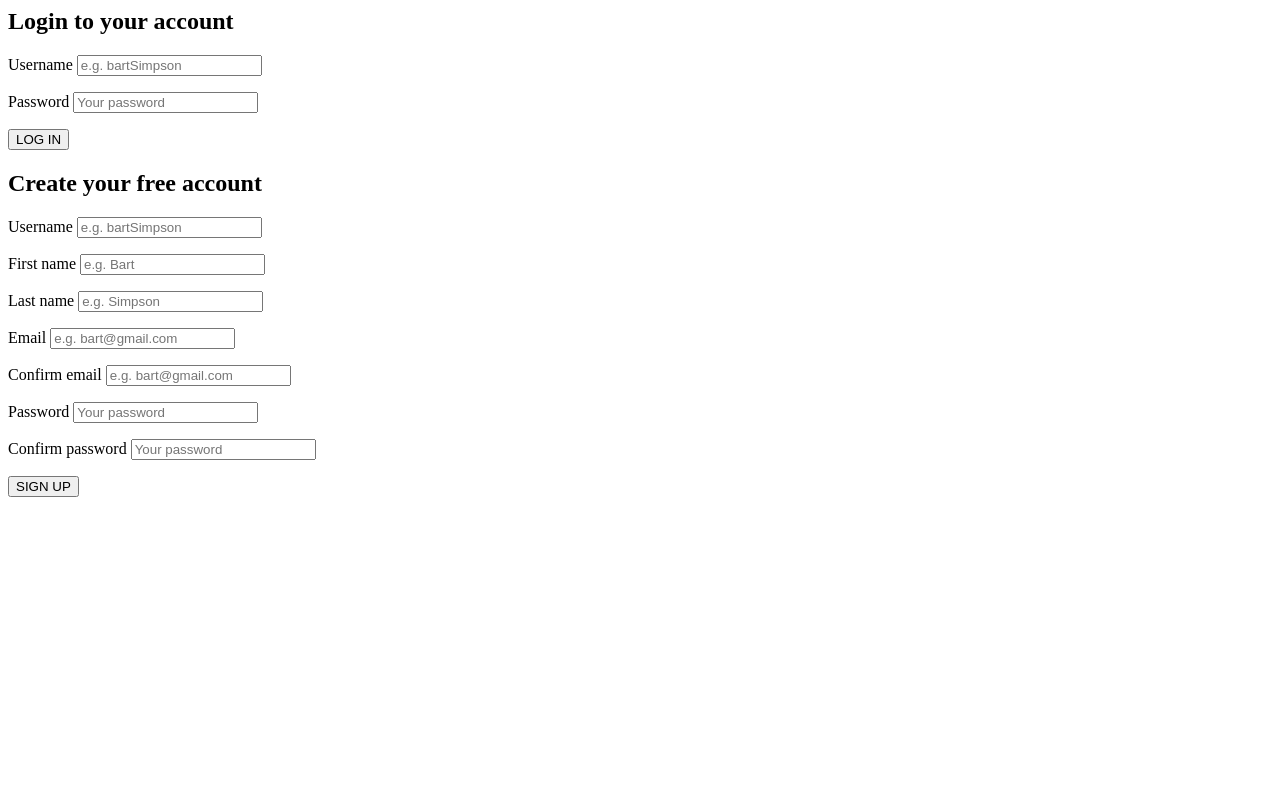
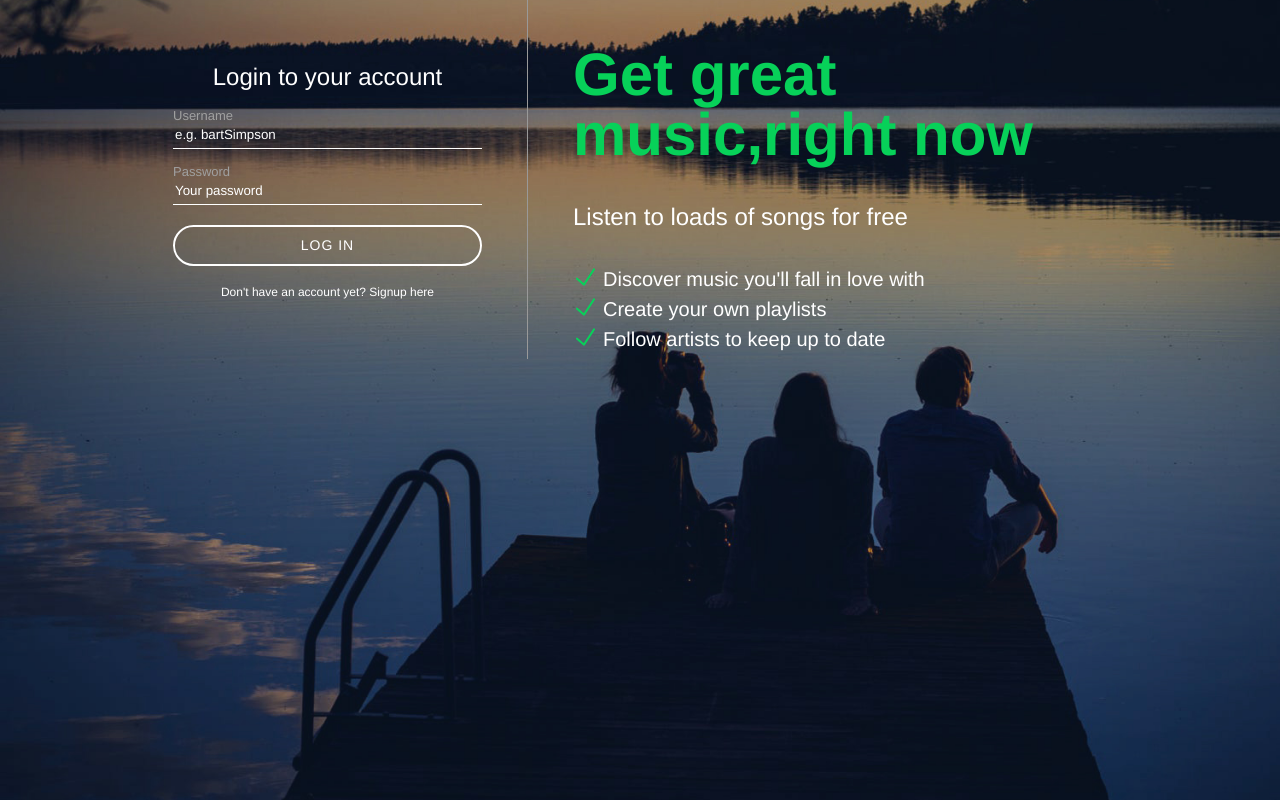
Before and after one commit to Andrew-Causelof/Slotify, a PHP site: page /register.php in a window 1280 px wide. Run offline with PHP 8.4, Linux system fonts and the light colour scheme.

Commit message:
Styling the registration page

```diff
--- /dev/null
+++ b/assets/css/register.css
@@ -0,0 +1,134 @@
+html, body {
+	padding: 0;
+	margin: 0;
+	height: 100%;
+}
+
+#background {
+  background-color: #000;
+  background-image: url(../images/bg.jpg);
+  background-position: center;
+  background-size: cover;
+  display: table;
+  height: 100%;
+  width: 100%;
+}
+
+#loginContainer * {
+	color: #fff;
+	font-family: "Helvetica Neue", "Helvetica", "Arial", "sans-serif";
+    font-weight: normal;
+    line-height: 1em;
+    box-sizing: border-box;
+}
+
+#loginContainer  {
+    width: 80%;
+    margin: 0 auto;
+    position: relative;
+    max-width: 1024px;
+}
+
+::-webkit-input-placeholder { color: #fff; }
+:-ms-input-placeholder { color: #fff; }
+::-ms-input-placeholder { color: #fff; }
+::placeholder { color: #fff; }
+
+#inputContainer {
+	width: 400px;
+	padding:45px;
+	float:left;
+	border-right:1px solid #999;
+
+}
+
+
+#inputContainer h2{
+	text-align:center;
+}
+
+#inputContainer input[type="text"],
+#inputContainer input[type="password"],
+#inputContainer input[type="email"]   {
+    display: block;
+    background-color: transparent;
+    border: 0;
+    border-bottom: 1px solid #fff;
+    height: 27px;
+    line-height: 27px;
+    width: 100%;
+}
+
+#inputContainer label {
+	color: #a0a0a0;
+    font-size: 13px;
+    margin-top: 15px;
+    display: block;
+}
+
+#inputContainer button {
+	background-color: transparent;
+    border: 2px solid #fff;
+    border-radius: 250px;
+    color: #fff;
+    display: block;
+    font-size: 14px;
+    letter-spacing: 1px;
+    margin: 20px auto;
+    height: 41px;
+    width: 100%;
+}
+
+#inputContainer button:hover {
+cursor:pointer;
+}
+
+.hasAccountText span {
+	font-weight: bold;
+    font-size: 12px;
+}
+
+.hasAccountText  {
+	text-align: center;
+}
+
+.hasAccountText span:hover {
+cursor:pointer;
+}
+
+#registerForm,
+#loginForm {
+	display: none;
+}
+
+#loginText {
+	padding: 45px;
+    display: table-cell;
+}
+
+#loginText h1 {
+	color: #07d159;
+    font-size: 60px;
+    font-weight: bold;
+}
+
+#loginText h2 {
+	margin: 35px 0;
+}
+
+#loginText ul {
+	padding: 0;
+}
+
+#loginText li {
+	font-size: 20px;
+	list-style-type: none;
+	padding: 5 30px;
+	background: url(../images/icons/checkmark.png) no-repeat 0 0;
+}
+
+#inputContainer .errorMessage {
+	color: #07d159;
+	font-size: 12px;
+	display: block;
+}
--- /dev/null
+++ b/assets/js/register.js
@@ -0,0 +1,13 @@
+$(document).ready(function(){
+
+	$("#hideLogin").click(function(){
+		$("#loginForm").hide();
+		$("#registerForm").show();
+	})
+
+	$("#hideRegister").click(function(){
+		$("#loginForm").show();
+		$("#registerForm").hide();
+	})
+
+})
--- a/includes/classes/Account.php
+++ b/includes/classes/Account.php
@@ -7,6 +7,18 @@
 		public function __construct($con) {
 			$this->con = $con;
 			$this->errorArray = array();
+		}
+
+		public function login($un, $pw){
+			$pw = md5($pw);
+
+			$query = mysqli_query($this->con, "SELECT * FROM users WHERE username='$un' AND password= '$pw' ");
+			if(mysqli_num_rows($query) == 1){
+				return true;
+			} else{
+				array_push($this->errorArray, Constants::$loginFailed);
+				return false;
+			}
 		}
 
 		public function register($un, $fn, $ln, $em, $em2, $pw, $pw2) {
--- a/includes/classes/Constants.php
+++ b/includes/classes/Constants.php
@@ -12,5 +12,7 @@ class Constants {
 	public static $usernameTaken = "This username already exists";
 	public static $emailTaken = "This email is already in use";
 
+	public static $loginFailed = "Your username or password was incorrect";
+
 }
 ?>
--- a/includes/config.php
+++ b/includes/config.php
@@ -1,5 +1,7 @@
 <?php
  ob_start();
+
+ session_start();
 
  $timezone = date_default_timezone_set("Europe/Moscow");
 
--- a/includes/handlers/login-handler.php
+++ b/includes/handlers/login-handler.php
@@ -2,6 +2,17 @@
 if(isset($_POST['loginButton'])) {
 	// Login button was pressed
 
+$username = $_POST['loginUsername'];
+$password = $_POST['loginPassword'];
+
+// Login Function
+
+$result = $account->login($username, $password);
+
+if($result == true){
+	$_SESSION['userLoggedIn'] = $username;
+	header("Location: index.php");
+}
 
 }
 
--- a/includes/handlers/register-handler.php
+++ b/includes/handlers/register-handler.php
@@ -32,6 +32,7 @@ if(isset($_POST['registerButton'])) {
 	$wasSuccessful = $account->register($username, $firstName, $lastName, $email, $email2, $password, $password2);
 
 	if($wasSuccessful == true) {
+		$_SESSION['userLoggedIn'] = $username;
 		header("Location: index.php");
 	}
 
--- a/register.php
+++ b/register.php
@@ -18,15 +18,44 @@
 <html>
 <head>
 	<title>Welcome to Slotify!</title>
+	<link rel="stylesheet" type="text/css" href="assets/css/register.css">
+
+
+	<script src="https://ajax.googleapis.com/ajax/libs/jquery/3.4.1/jquery.min.js"></script>
+
+	<script src="assets/js/register.js"></script>
+
 </head>
 <body>
+	<?php
+	if(isset($_POST['registerButton'])) {
+		echo '<script >
+	$(document).ready(function(){
+		$("#loginForm").hide();
+		$("#registerForm").show();
+     })
+	</script>';
+	} else {
+		echo '	<script >
+	$(document).ready(function(){
+		$("#loginForm").show();
+		$("#registerForm").hide();
+     })
+	</script>';
+	}
 
-	<div id="inputContainer">
+	?>
+
+
+	<div id="background">
+	 <div id="loginContainer">
+	   <div id="inputContainer">
 		<form id="loginForm" action="register.php" method="POST">
 			<h2>Login to your account</h2>
 			<p>
+				<?php echo $account->getError(Constants::$loginFailed); ?>
 				<label for="loginUsername">Username</label>
-				<input id="loginUsername" name="loginUsername" type="text" placeholder="e.g. bartSimpson" required>
+				<input id="loginUsername" name="loginUsername" type="text" placeholder="e.g. bartSimpson" value="<?php getInputValue('loginUsername') ?>" required>
 			</p>
 			<p>
 				<label for="loginPassword">Password</label>
@@ -35,6 +64,9 @@
 
 			<button type="submit" name="loginButton">LOG IN</button>
 
+			<div class="hasAccountText">
+				<span id="hideLogin"> Don't have an account yet? Signup here</span>
+			</div>
 		</form>
 
 
@@ -87,11 +119,23 @@
 			</p>
 
 			<button type="submit" name="registerButton">SIGN UP</button>
+			<div class="hasAccountText">
+				<span id="hideRegister"> Already have an account? Log in here</span>
+			</div>
+		</form>
+	</div>
 
-		</form>
-
-
-	</div>
+	<div id="loginText">
+		<h1>Get great music,right now</h1>
+		<h2>Listen to loads of songs for free</h2>
+		<ul>
+			<li>Discover music you'll fall in love with</li>
+			<li>Create your own playlists</li>
+			<li>Follow artists to keep up to date</li>
+		</ul>
+    </div>
+  </div>
+</div>
 
 </body>
 </html>
```
Also changed, not shown: index.php (+12 -0 lines), assets/images/bg.jpg (added), assets/images/icons/checkmark.png (added).
